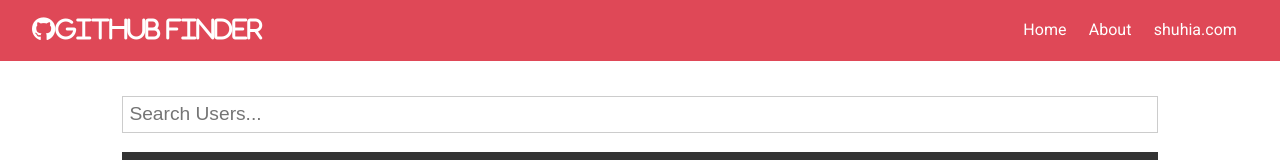
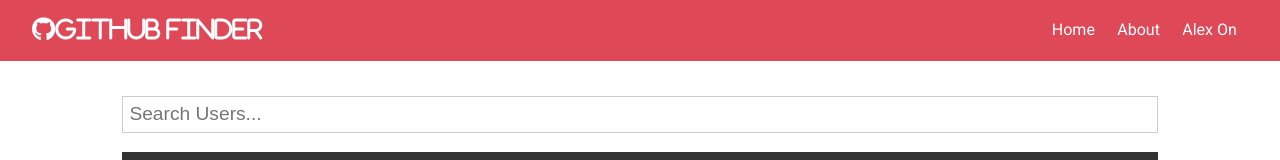
Before and after one commit to shuhia/github-finder, a React (Create React App) app: page / in a window 1280 px wide. Shown: the top 160 px of the page. Built offline with nearby package versions, Linux system fonts and the light colour scheme; no server answers.

Commit message:
add link to my homepage

```diff
--- a/src/components/layout/Navbar.js
+++ b/src/components/layout/Navbar.js
@@ -27,7 +27,7 @@ export class Navbar extends Component {
             <Link to="/About">About</Link>
           </li>
           <li>
-            <a href="https://www.shuhia.com">shuhia.com</a>
+            <a href="https://alexon.vercel.app/">Alex On</a>
           </li>
         </ul>
       </nav>
```
